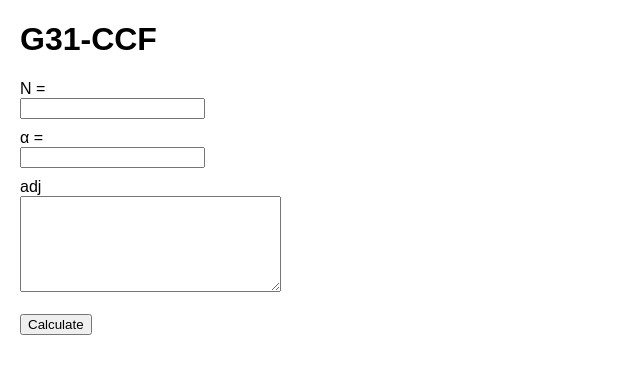
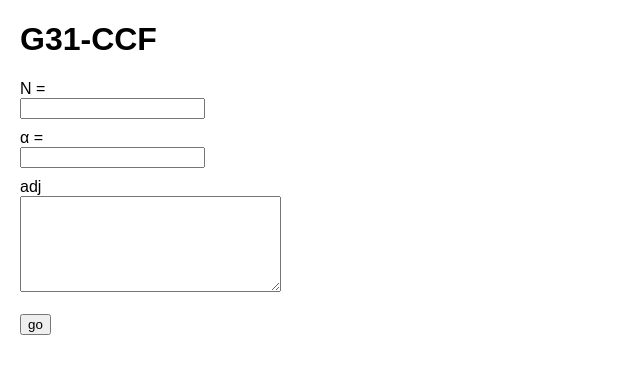
Before and after one commit to g0del-esch3r-bach/graphen-funktionen, a website: page index.html in a window 1280 px wide. Shown: the whole page, without its empty margins (0-640 px from the left). Drawn offline with Linux system fonts and the light colour scheme.

Commit message:
side quest!

```diff
--- a/index.html
+++ b/index.html
@@ -32,7 +32,7 @@
     <textarea id="matrixInput" name="matrix" rows="6" cols="30" required></textarea>
 
     <br><br>
-    <button type="button" onclick="submitForm()">Calculate</button>
+    <button type="button" onclick="submitForm()">go</button>
   </form>
 
   <h2><span id="result"></span></h2>
```
